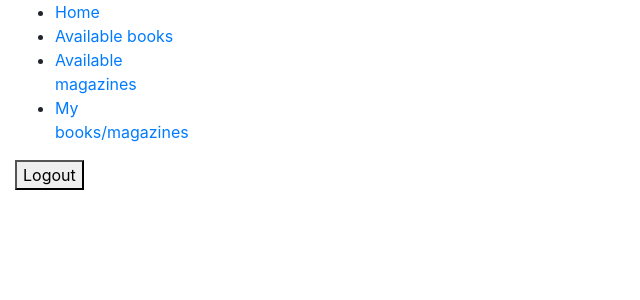
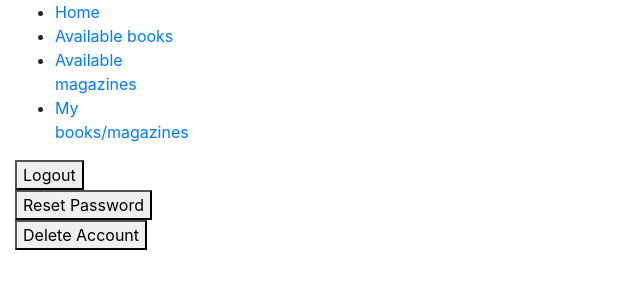
Before and after one commit to RytisDr/library-project_django, a Django app: template catalog_app/templates/base.html in a window 1280 px wide. Shown: the top 300 px of the page, without its empty margins (0-640 px from the left). Run offline with Django 3.2, Linux system fonts and the light colour scheme; the template is opened without the code that fills it, so the values that code supplies are empty; some libraries are stand-ins or nearby versions.

Commit message:
Links to login app; reset password and delete account.

```diff
--- a/catalog_app/templates/base.html
+++ b/catalog_app/templates/base.html
@@ -5,7 +5,6 @@
   <meta charset="utf-8">
   <meta name="viewport" content="width=device-width, initial-scale=1">
   <link rel="stylesheet" href="https://stackpath.bootstrapcdn.com/bootstrap/4.1.3/css/bootstrap.min.css" integrity="sha384-MCw98/SFnGE8fJT3GXwEOngsV7Zt27NXFoaoApmYm81iuXoPkFOJwJ8ERdknLPMO" crossorigin="anonymous">
-  <!-- Add additional CSS in static file -->
   {% load static %}
   <link rel="stylesheet" href="{% static 'css/styles.css' %}">
 </head>
@@ -25,6 +24,8 @@
           {% endif %}
         </ul>
         <button onclick="location.href='{% url 'login_app:logout' %}'">Logout</button>
+        <button onclick="location.href='{% url 'login_app:request_password_reset' %}'">Reset Password</button>
+        <button onclick="location.href='{% url 'login_app:delete_account' %}'">Delete Account</button>
       {% endblock %}
       </div>
       <div class="col-sm-10 ">{% block content %}{% endblock %}</div>
```
Also changed, not shown: db.sqlite3.
